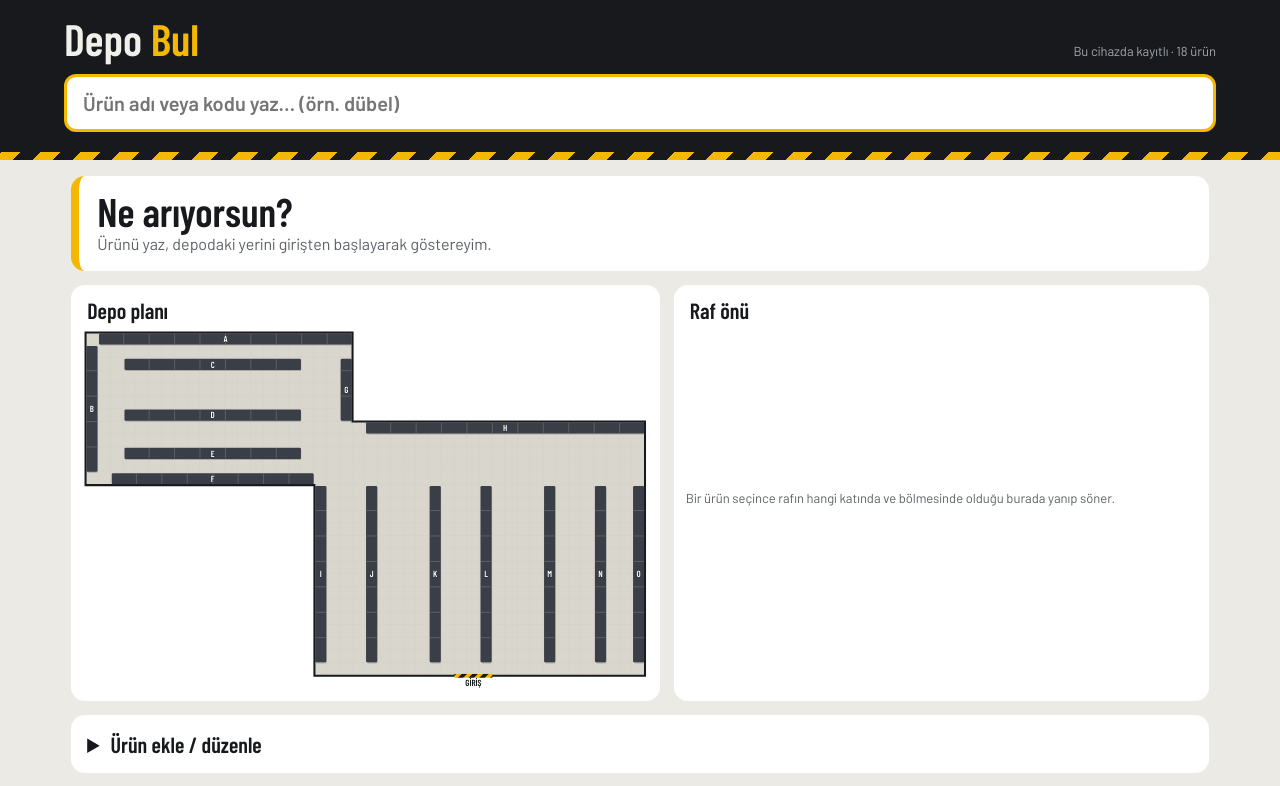
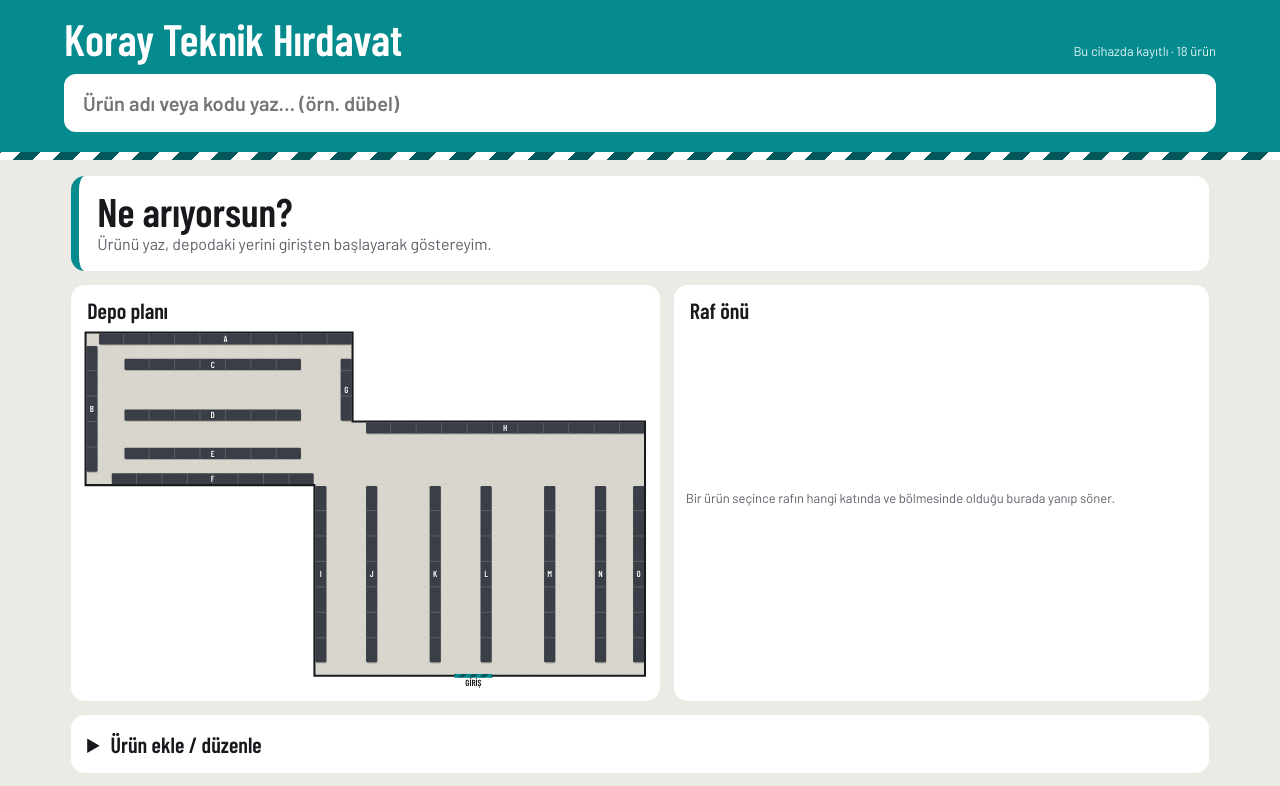
Before and after one commit to MohBai-code/depo-bul, a website: page www/index.html in a window 1280 px wide. Shown: the top 786 px of the page. Drawn offline with nearby package versions, Linux system fonts and the light colour scheme; a web font is replaced by a local one.

Commit message:
Koray Teknik Hırdavat adı ve #058a8e renk teması
Co-Authored-By: Claude Opus 5.5 <noreply@anthropic.com>
Claude-Session: https://claude.ai/code/session_01CE7SDwfDLqBB1H4Npwg4Yf

```diff
--- a/capacitor.config.json
+++ b/capacitor.config.json
@@ -1 +1 @@
-{"appId":"com.alianil.depobul","appName":"Depo Bul","webDir":"www"}
+{"appId": "com.alianil.depobul", "appName": "Koray Teknik", "webDir": "www"}
--- a/www/index.html
+++ b/www/index.html
@@ -3,11 +3,11 @@
 <head>
 <meta charset="utf-8">
 <meta name="viewport" content="width=device-width, initial-scale=1">
-<title>Depo Bul</title>
+<title>Koray Teknik Hırdavat</title>
 <link rel="manifest" href="manifest.json">
-<meta name="theme-color" content="#17191c">
+<meta name="theme-color" content="#058a8e">
 <meta name="apple-mobile-web-app-capable" content="yes">
-<meta name="apple-mobile-web-app-title" content="Depo Bul">
+<meta name="apple-mobile-web-app-title" content="Koray Teknik">
 <link rel="apple-touch-icon" href="icon-192.png">
 <link rel="preconnect" href="https://fonts.googleapis.com">
 <link href="https://fonts.googleapis.com/css2?family=Barlow+Condensed:wght@600;800&family=Barlow:wght@400;600&display=swap" rel="stylesheet">
@@ -17,19 +17,19 @@
    PICTURE: kuşbakışı depo planı; girişten rafa yürüyen işçi + rafın önden görünümü.
    COLOUR/TYPE: asfalt gri zemin, güvenlik sarısı, turuncu vurgu; Barlow Condensed tabela harfleri.
    LAYOUT: üstte arama, altında harita + raf önü yan yana; telefonda alt alta. */
-:root{color-scheme:light dark;--bg:light-dark(#eceae4,#15171a);--panel:light-dark(#fff,#1f2227);--ink:light-dark(#17191c,#f1efe9);--mut:light-dark(#5d6168,#a3a7ad);--floor:light-dark(#d9d6ce,#2a2d32);--rack:light-dark(#3a3f47,#555c66);--yel:#f5b800;--org:#ff6a13;--line:light-dark(#c9c5bb,#3a3e44)}
+:root{color-scheme:light dark;--bg:light-dark(#eceae4,#15171a);--panel:light-dark(#fff,#1f2227);--ink:light-dark(#17191c,#f1efe9);--mut:light-dark(#5d6168,#a3a7ad);--floor:light-dark(#d9d6ce,#2a2d32);--rack:light-dark(#3a3f47,#555c66);--yel:#058a8e;--org:#ff6a13;--line:light-dark(#c9c5bb,#3a3e44)}
 :root[data-theme=light]{color-scheme:light}:root[data-theme=dark]{color-scheme:dark}
 *{box-sizing:border-box;min-width:0}
 body{margin:0;background:var(--bg);color:var(--ink);font:16px/1.55 Barlow,system-ui,sans-serif;overflow-x:clip}
 h1,h2,.big{font-family:"Barlow Condensed",Barlow,sans-serif;font-weight:800;line-height:1.05;margin:0}
-header{background:#17191c;color:#f1efe9;padding:16px max(5vw,16px) 20px;position:relative}
-header::after{content:"";position:absolute;left:0;right:0;bottom:0;height:8px;background:repeating-linear-gradient(-45deg,var(--yel) 0 14px,#17191c 14px 28px)}
-.top{display:flex;align-items:baseline;justify-content:space-between;gap:12px;max-width:1240px;margin:0 auto}
-h1{font-size:clamp(32px,6vw,44px)}h1 b{color:var(--yel)}
-.st{font-size:13px;color:#a3a7ad}
+header{background:#058a8e;color:#fff;padding:16px max(5vw,16px) 20px;position:relative}
+header::after{content:"";position:absolute;left:0;right:0;bottom:0;height:8px;background:repeating-linear-gradient(-45deg,#fff 0 14px,#04585b 14px 28px)}
+.top{display:flex;flex-wrap:wrap;align-items:baseline;justify-content:space-between;gap:12px;max-width:1240px;margin:0 auto}
+h1{font-size:clamp(28px,6vw,44px)}h1 b{color:#fff;font-weight:600}
+.st{font-size:13px;color:#e3f4f4}
 .srch{max-width:1240px;margin:12px auto 8px;position:relative}
-#q{width:100%;font:600 20px Barlow,sans-serif;padding:14px 16px;border-radius:12px;border:3px solid var(--yel);background:#fff;color:#17191c}
-#q:focus{outline:3px solid var(--org);outline-offset:2px}
+#q{width:100%;font:600 20px Barlow,sans-serif;padding:14px 16px;border-radius:12px;border:3px solid #fff;background:#fff;color:#17191c}
+#q:focus{outline:3px solid #04585b;outline-offset:2px}
 #sug{list-style:none;margin:6px 0 0;padding:0;background:var(--panel);color:var(--ink);border-radius:12px;overflow:hidden;position:absolute;left:0;right:0;z-index:5;box-shadow:0 12px 30px #0006}
 #sug li button{all:unset;display:flex;justify-content:space-between;gap:10px;width:100%;box-sizing:border-box;padding:12px 16px;min-height:44px;cursor:pointer;border-bottom:1px solid var(--line)}
 #sug li button:hover,#sug li button:focus-visible{background:color-mix(in srgb,var(--yel) 25%,transparent)}
@@ -44,7 +44,7 @@ main{max-width:1240px;margin:0 auto;padding:16px max(4vw,12px) 40px}
 #map,#front{width:100%;height:auto;display:block}
 .mapw{aspect-ratio:12/16;max-height:72vh;margin:0 auto}
 .btn{font:600 16px Barlow,sans-serif;min-height:44px;padding:8px 16px;border-radius:10px;border:2px solid var(--ink);background:transparent;color:var(--ink);cursor:pointer}
-.btn.p{background:var(--yel);border-color:var(--yel);color:#17191c}
+.btn.p{background:var(--yel);border-color:var(--yel);color:#fff}
 .btn:focus-visible,input:focus-visible,select:focus-visible{outline:3px solid var(--org);outline-offset:2px}
 details{background:var(--panel);border-radius:14px;margin-top:14px;padding:4px 16px}
 summary{font:800 22px "Barlow Condensed",sans-serif;padding:12px 0;cursor:pointer;min-height:44px}
@@ -62,7 +62,7 @@ th{font-size:13px;color:var(--mut);font-weight:600}td.n{text-align:right;white-s
 </style><script>new MutationObserver(()=>{for(const c of document.querySelectorAll('.stack td:not([data-l])')){let i=0,p=c;while(p=p.previousElementSibling)i+=p.colSpan;c.dataset.l=c.closest('table').rows[0].cells[i]?.textContent||''}}).observe(document,{childList:true,subtree:true})</script></head>
 <body>
 <header>
-  <div class="top"><h1>Depo <b>Bul</b></h1><span class="st" id="st">Yükleniyor…</span></div>
+  <div class="top"><h1>Koray Teknik <b>Hırdavat</b></h1><span class="st" id="st">Yükleniyor…</span></div>
   <div class="srch">
     <input id="q" type="search" placeholder="Ürün adı veya kodu yaz… (örn. dübel)" autocomplete="off" aria-label="Ürün ara">
     <ul id="sug" hidden></ul>
@@ -180,7 +180,7 @@ function route(r,b){
 function drawMap(hl){
   const S=10,W=plan.cols*S,H=plan.rows*S,m=$("map");
   m.setAttribute("viewBox",`-2 -2 ${W+4} ${H+12}`);document.querySelector(".mapw").style.aspectRatio=`${W+4}/${H+12}`;
-  let g=`<defs><pattern id="hz" width="6" height="6" patternUnits="userSpaceOnUse" patternTransform="rotate(45)"><rect width="3" height="6" fill="#f5b800"/><rect x="3" width="3" height="6" fill="#17191c"/></pattern>
+  let g=`<defs><pattern id="hz" width="6" height="6" patternUnits="userSpaceOnUse" patternTransform="rotate(45)"><rect width="3" height="6" fill="#058a8e"/><rect x="3" width="3" height="6" fill="#04585b"/></pattern>
   <pattern id="tl" width="${S}" height="${S}" patternUnits="userSpaceOnUse"><path d="M${S} 0V${S}H0" fill="none" stroke="var(--line)" stroke-width=".3"/></pattern></defs>
 `;
   const O=outside(),ins=(x,y)=>x>=0&&y>=0&&x<plan.cols&&y<plan.rows&&!O.has(x+","+y);let fl="",wl="";
@@ -191,12 +191,12 @@ function drawMap(hl){
   g+=`<path d="${fl}" fill="var(--floor)"/><path d="${fl}" fill="url(#tl)"/><path d="${wl}" stroke="var(--ink)" stroke-width="1.6" stroke-linecap="square" fill="none"/>`;
   for(const r of plan.raflar){const x=r.x*S,y=r.y*S,w=r.w*S,h=r.h*S,act=hl&&hl.r===r,n=len(r),L=cells(r);
     g+=`<rect x="${x+1.2}" y="${y+1.8}" width="${w-1.6}" height="${h-1.6}" rx="1" fill="#0003"/>
-    <rect x="${x+.6}" y="${y+.6}" width="${w-1.2}" height="${h-1.2}" rx="1" fill="${act?"#4a3a12":"var(--rack)"}" stroke="${act?"#f5b800":"none"}" stroke-width=".8"/>`;
+    <rect x="${x+.6}" y="${y+.6}" width="${w-1.2}" height="${h-1.2}" rx="1" fill="${act?"#04585b":"var(--rack)"}" stroke="${act?"#058a8e":"none"}" stroke-width=".8"/>`;
     for(let i=1;i<n;i++){const o=Math.floor(i*L/n)*S;g+=vert(r)?`<line x1="${x+1}" x2="${x+w-1}" y1="${y+o}" y2="${y+o}" stroke="#fff4" stroke-width=".5"/>`:`<line y1="${y+1}" y2="${y+h-1}" x1="${x+o}" x2="${x+o}" stroke="#fff4" stroke-width=".5"/>`}
     g+=`<text x="${x+w/2}" y="${y+h/2+2.6}" text-anchor="middle" font-family="Barlow Condensed" font-weight="800" font-size="7" fill="#fff" stroke="#0008" stroke-width=".4" paint-order="stroke">${esc(r.ad)}</text>`}
   const gx=plan.giris.x*S,gy=plan.giris.y*S;
   g+=`<rect x="${gx-S}" y="${gy+S-1.5}" width="${S*3}" height="3" fill="url(#hz)"/><text x="${gx+S/2}" y="${gy+S+8}" text-anchor="middle" font-family="Barlow Condensed" font-weight="800" font-size="7" fill="var(--ink)">GİRİŞ</text>`;
-  if(hl){for(const [cx,cy] of segCells(hl.r,hl.b))g+=`<rect class="pulse" x="${cx*S+.8}" y="${cy*S+.8}" width="${S-1.6}" height="${S-1.6}" rx="1" fill="#f5b800"/>`;
+  if(hl){for(const [cx,cy] of segCells(hl.r,hl.b))g+=`<rect class="pulse" x="${cx*S+.8}" y="${cy*S+.8}" width="${S-1.6}" height="${S-1.6}" rx="1" fill="#058a8e"/>`;
     if(hl.pts){const d=hl.pts.map(([x,y],i)=>(i?"L":"M")+(x*S+S/2)+" "+(y*S+S/2)).join(" ");
       g+=`<path id="rt" d="${d}" fill="none" stroke="#ff6a13" stroke-width="2.4" stroke-linecap="round" stroke-linejoin="round" stroke-dasharray="3 2.2"/>
       <g id="wk"><circle r="4" fill="#ff6a13" stroke="#fff" stroke-width="1"/><circle r="1.4" fill="#fff"/></g>`}}
@@ -209,9 +209,9 @@ function drawFront(r,b,k){
   const n=len(r),K=r.kat||4,cw=28,kh=30,W=n*cw+24,H=K*kh+34,f=$("front");f.setAttribute("viewBox",`0 0 ${W} ${H}`);
   let g=`<rect x="6" y="6" width="5" height="${H-14}" fill="var(--rack)"/><rect x="${W-11}" y="6" width="5" height="${H-14}" fill="var(--rack)"/>`;
   for(let i=0;i<K;i++){const y=6+(K-1-i)*kh;
-    g+=`<rect x="6" y="${y+kh-4}" width="${W-12}" height="4" fill="${i+1===+k?"#f5b800":"var(--rack)"}"/><text x="${W-2}" y="${y+kh-8}" font-size="8" text-anchor="end" fill="var(--mut)" font-family="Barlow">${i+1}</text>`;
+    g+=`<rect x="6" y="${y+kh-4}" width="${W-12}" height="4" fill="${i+1===+k?"#058a8e":"var(--rack)"}"/><text x="${W-2}" y="${y+kh-8}" font-size="8" text-anchor="end" fill="var(--mut)" font-family="Barlow">${i+1}</text>`;
     for(let j=0;j<n;j++){const x=12+j*cw,hit=i+1===+k&&j+1===+b;const bh=hit?kh-9:10+((i*7+j*5)%9);
-      g+=`<rect ${hit?'class="pulse"':""} x="${x+3}" y="${y+kh-4-bh}" width="${cw-6}" height="${bh}" rx="1.5" fill="${hit?"#ff6a13":"color-mix(in srgb,var(--mut) 35%,transparent)"}" ${hit?'stroke="#f5b800" stroke-width="2"':""}/>`}}
+      g+=`<rect ${hit?'class="pulse"':""} x="${x+3}" y="${y+kh-4-bh}" width="${cw-6}" height="${bh}" rx="1.5" fill="${hit?"#ff6a13":"color-mix(in srgb,var(--mut) 35%,transparent)"}" ${hit?'stroke="#058a8e" stroke-width="2"':""}/>`}}
   for(let j=0;j<n;j++)g+=`<text x="${12+j*cw+cw/2}" y="${H-4}" font-size="8" text-anchor="middle" fill="${j+1===+b?"var(--org)":"var(--mut)"}" font-weight="${j+1===+b?700:400}" font-family="Barlow">${j+1}</text>`;
   f.innerHTML=g;$("fh").textContent=`${r.ad} rafı · önden`;
   $("fn").textContent=`Alttaki sayılar bölme, sağdakiler kat. Turuncu kutu: ${b}. bölme, ${k}. kat (alttan sayılır).`;
--- a/www/sw.js
+++ b/www/sw.js
@@ -1,5 +1,5 @@
 // Depo Bul: internetsiz çalışma için önbellek
-const C="depobul-v1",FILES=["./","index.html","manifest.json","icon-192.png","icon-512.png"];
+const C="depobul-v2",FILES=["./","index.html","manifest.json","icon-192.png","icon-512.png"];
 self.addEventListener("install",e=>{e.waitUntil(caches.open(C).then(c=>c.addAll(FILES)));self.skipWaiting()});
 self.addEventListener("activate",e=>{e.waitUntil(caches.keys().then(k=>Promise.all(k.filter(x=>x!==C).map(x=>caches.delete(x)))));self.clients.claim()});
 self.addEventListener("fetch",e=>{if(e.request.method!=="GET")return;
```
Also changed, not shown: .github/workflows/build.yml, assets/icon-only.png, www/icon-192.png, www/icon-512.png, www/manifest.json.
